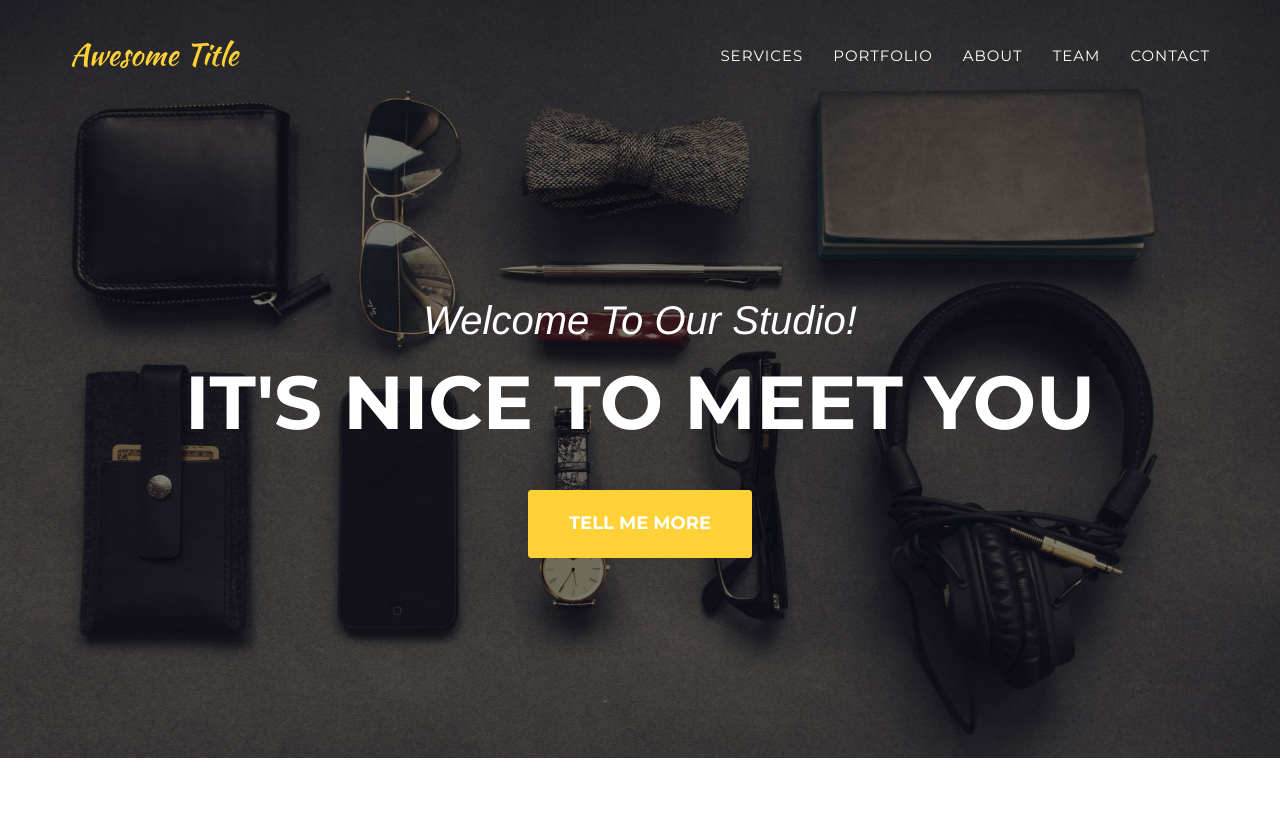
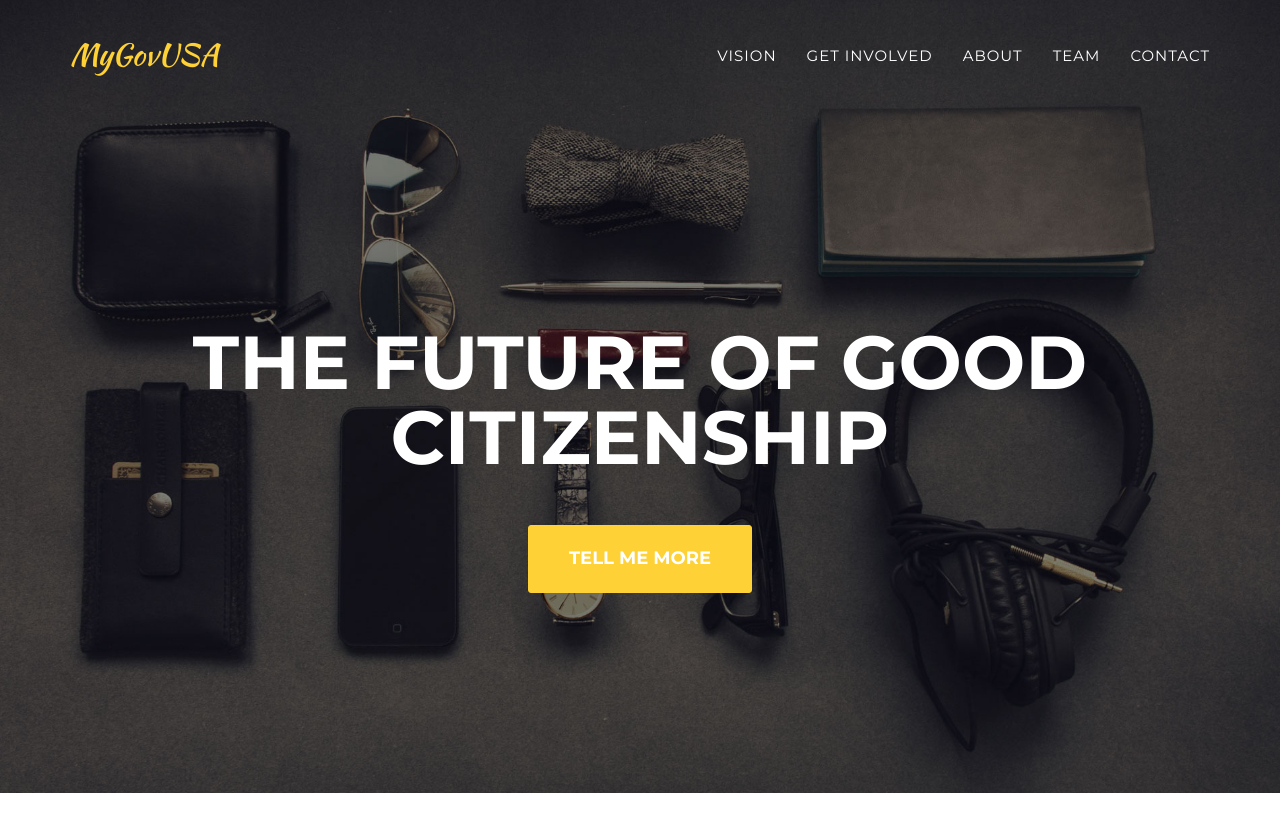
Before and after one commit to MyGovUSA/mygovusa.github.io, a Jekyll site: the page built from index.html, in a window 1280 px wide and 900 px high. Shown: the top 832 px of the window. Built offline with Jekyll 4.4.1, drawn with Linux system fonts in a browser that asks for light colours; some web fonts are replaced.

Commit message:
header update

```diff
--- a/_includes/header.html
+++ b/_includes/header.html
@@ -1,15 +1,12 @@
-<!-- Navigation -->
-    <nav class="navbar navbar-default navbar-fixed-top">
+   <!-- Navigation -->
+    <nav id="mainNav" class="navbar navbar-default navbar-custom navbar-fixed-top">
         <div class="container">
             <!-- Brand and toggle get grouped for better mobile display -->
             <div class="navbar-header page-scroll">
                 <button type="button" class="navbar-toggle" data-toggle="collapse" data-target="#bs-example-navbar-collapse-1">
-                    <span class="sr-only">Toggle navigation</span>
-                    <span class="icon-bar"></span>
-                    <span class="icon-bar"></span>
-                    <span class="icon-bar"></span>
+                    <span class="sr-only">Toggle navigation</span> Menu <i class="fa fa-bars"></i>
                 </button>
-                <a class="navbar-brand page-scroll" href="#page-top">{{site.title}}</a>
+                <a class="navbar-brand page-scroll" href="#page-top">MyGovUSA</a>
             </div>
 
             <!-- Collect the nav links, forms, and other content for toggling -->
@@ -19,10 +16,10 @@
                         <a href="#page-top"></a>
                     </li>
                     <li>
-                        <a class="page-scroll" href="#services">Services</a>
+                        <a class="page-scroll" href="#services">Vision</a>
                     </li>
                     <li>
-                        <a class="page-scroll" href="#portfolio">Portfolio</a>
+                        <a class="page-scroll" href="#portfolio">Get Involved</a>
                     </li>
                     <li>
                         <a class="page-scroll" href="#about">About</a>
@@ -44,8 +41,8 @@
     <header>
         <div class="container">
             <div class="intro-text">
-                <div class="intro-lead-in">Welcome To Our Studio!</div>
-                <div class="intro-heading">It's Nice To Meet You</div>
+                <div class="intro-lead-in"> </div>
+                <div class="intro-heading">The future of good citizenship</div>
                 <a href="#services" class="page-scroll btn btn-xl">Tell Me More</a>
             </div>
         </div>
```
